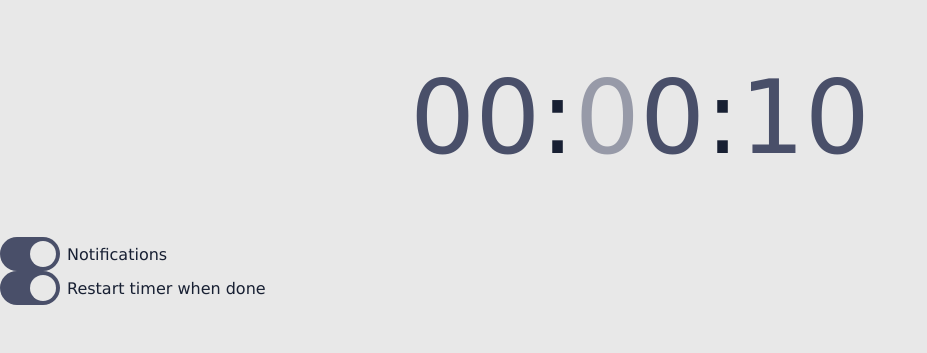
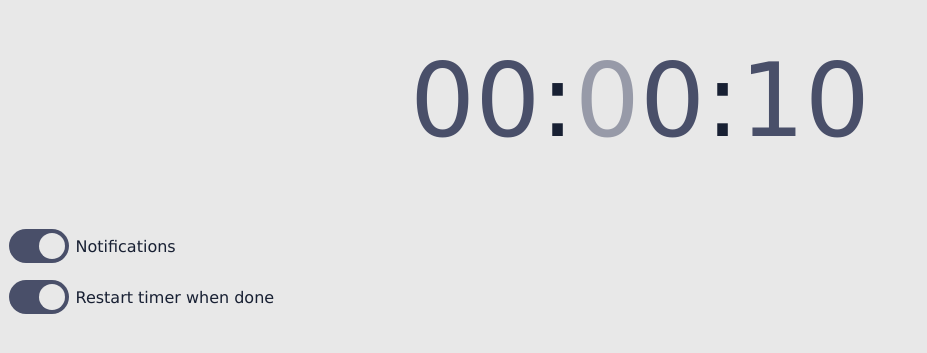
Before and after one commit to sund4e/timer, a Next.js app: page / in a window 1280 px wide. Shown: the part 249-602 px from the top of the page, without its empty margins (0-927 px from the left). Built offline with nearby package versions, Linux system fonts and the light colour scheme.

Commit message:
add padding to toggle

```diff
--- a/components/Toggle/Toggle.tsx
+++ b/components/Toggle/Toggle.tsx
@@ -1,7 +1,7 @@
 import styled from 'styled-components';
 
 const toggleWidth = '60px';
-const toggleHeight = '34px';
+const toggleHeight = 34;
 
 const Label = styled.label`
   position: relative;
@@ -9,14 +9,15 @@ const Label = styled.label`
 `;
 
 const Wrapper = styled.div`
-  height: ${toggleHeight};
+  height: ${toggleHeight}px;
+  padding: ${toggleHeight / 4}px;
 `;
 
 const Span = styled.span`
   position: absolute;
   cursor: pointer;
   width: ${toggleWidth};
-  height: ${toggleHeight};
+  height: ${toggleHeight}px;
   top: 0;
   left: 0;
   right: 0;
```
